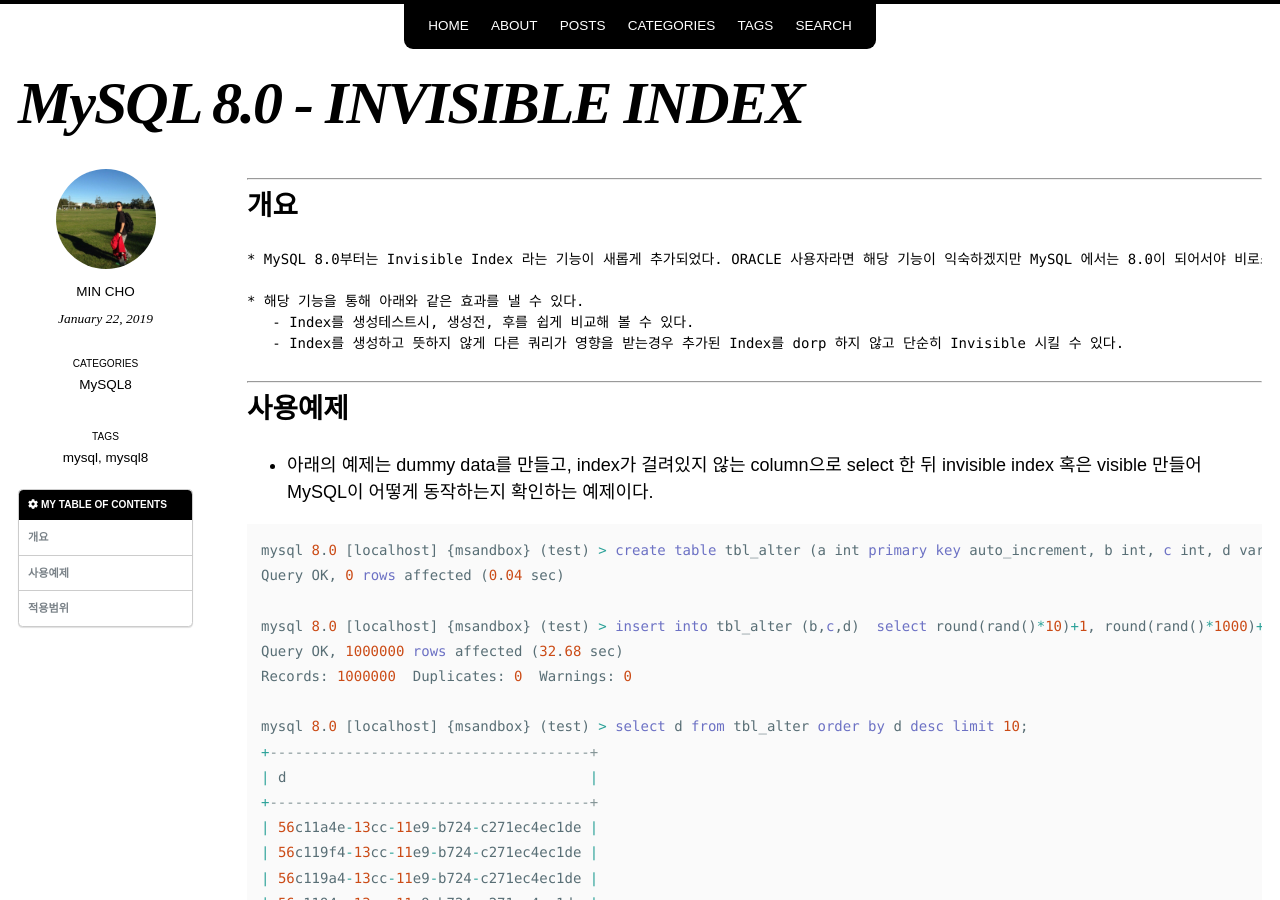
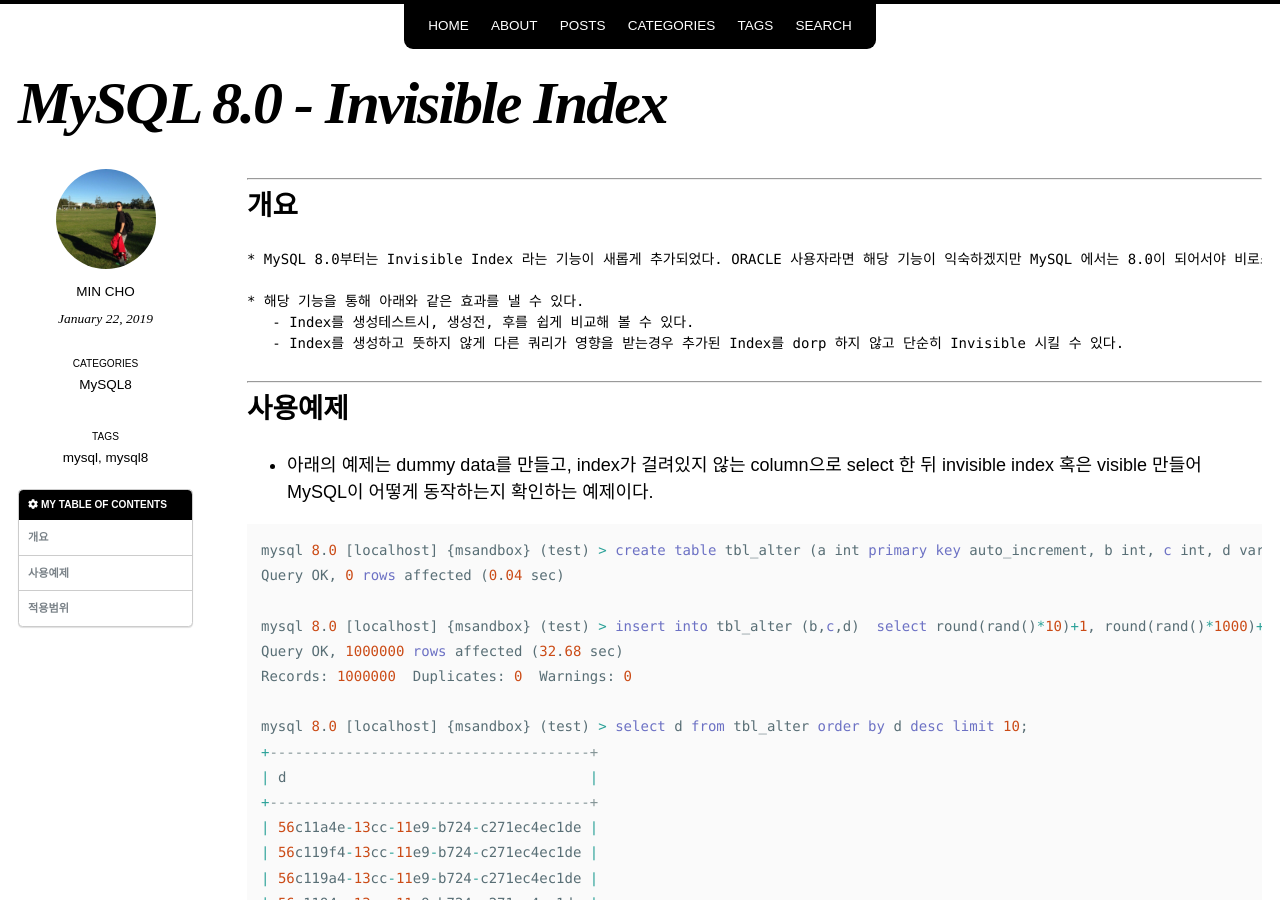
Before and after one commit to minsql/minsql.github.io, a Jekyll site: the page built from _posts/blog/2019-01-22-invisibleIndex-B-3-A.md, in a window 1280 px wide and 900 px high. Built offline with Jekyll 4.4.1, drawn with Linux system fonts in a browser that asks for light colours; nearby versions of some CDN libraries; some web fonts are replaced; comment, search, counter and statistics services are not loaded.

```diff
--- a/_posts/blog/2019-01-22-invisibleIndex-B-3-A.md
+++ b/_posts/blog/2019-01-22-invisibleIndex-B-3-A.md
@@ -1,5 +1,5 @@
 ---
-title: MySQL 8.0 - INVISIBLE INDEX
+title: MySQL 8.0 - Invisible Index
 author: min_cho
 created: 2019/01/14
 modified:
```
